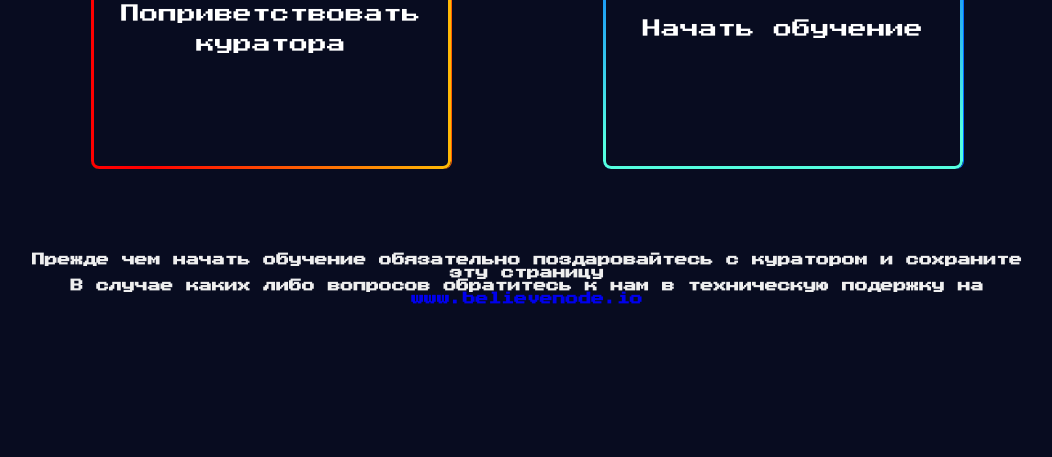
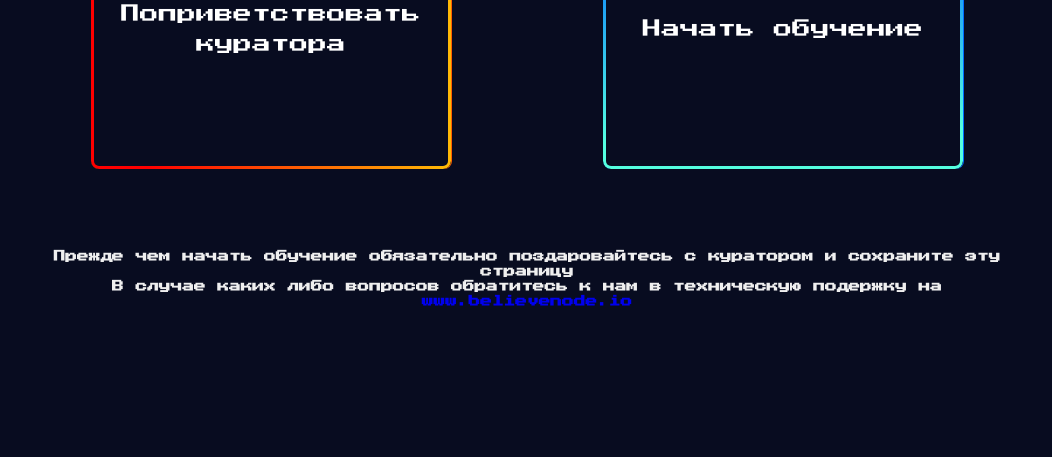
Before and after one commit to Maksattologonov/Believe-n-code, a Django app: template main/templates/payment_app/success.html in a window 1280 px wide. Shown: the part 369-826 px from the top of the page, without its empty margins (113-1165 px from the left). Run offline with Django 4.2, Linux system fonts and the light colour scheme; the template is opened without the code that fills it, so the values that code supplies are empty.

Commit message:
success page updated1

```diff
--- a/main/static/payment_app/css/styles.css
+++ b/main/static/payment_app/css/styles.css
@@ -172,10 +172,10 @@ body{
     align-items: center;
     justify-content: center;
     color: #efefef;
-    font-style: italic;
-    font-size: 11px;
+    font-size: 10px;
+    line-height: 15px;
     text-align: center;
-    font-family: 'Press Start 2P', cursive;
+    font-family: 'Press Start 2P', sans-serif;
     font-weight: 400;
     font-style: normal;
     margin-top: 50px;
```
